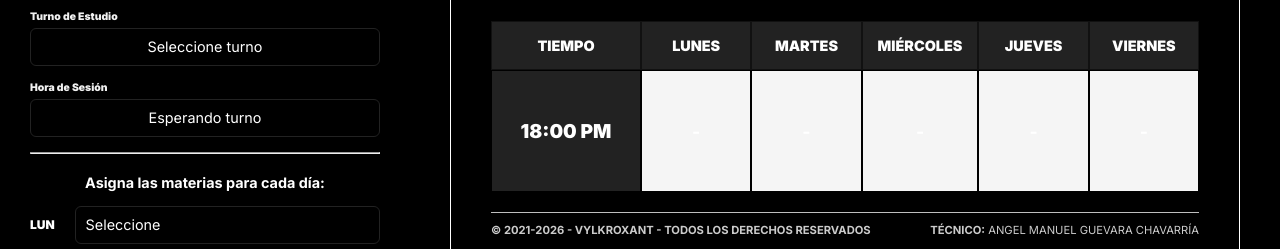
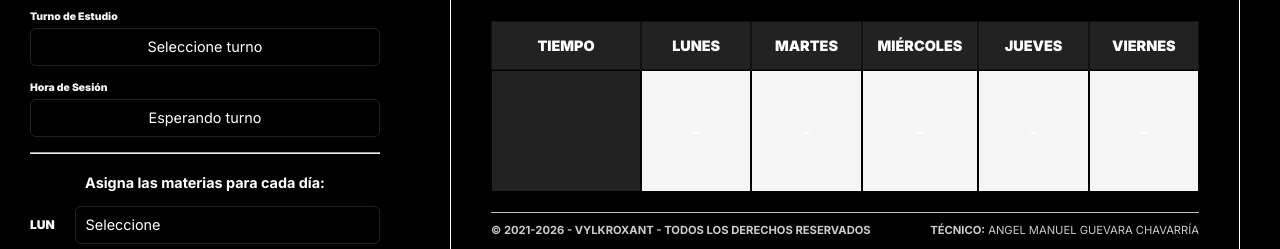
Before and after one commit to Vylkroxant/Calendario-Vylkroxant, a plain HTML site: page index.html in a window 1280 px wide. Shown: the part 376-625 px from the top of the page. Drawn offline with nearby package versions, Linux system fonts and the light colour scheme.

Commit message:
Update index.html

```diff
--- a/index.html
+++ b/index.html
@@ -79,7 +79,7 @@
 <div class="grid-header">MIÉRCOLES</div>
 <div class="grid-header">JUEVES</div>
 <div class="grid-header">VIERNES</div>
-<div class="time-cell" id="vTimeLabel">18:00 PM</div>
+<div class="time-cell" id="vTimeLabel"></div>
 <div class="subject-cell" id="vLun">-</div>
 <div class="subject-cell" id="vMar">-</div>
 <div class="subject-cell" id="vMie">-</div>
```
